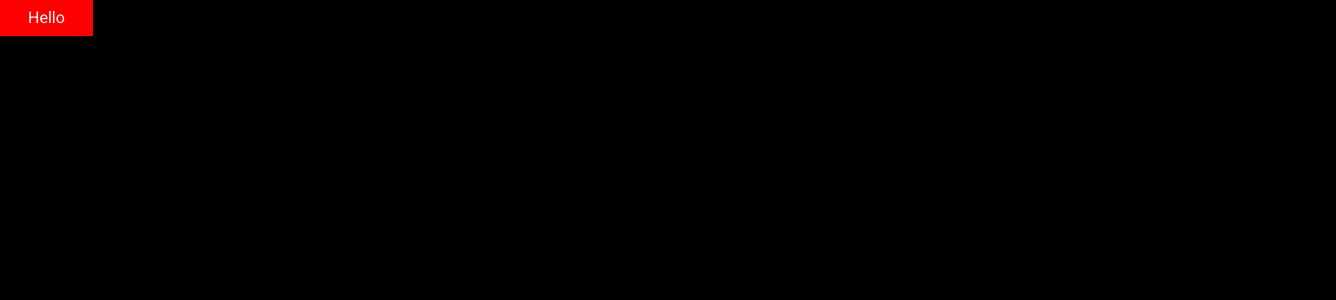
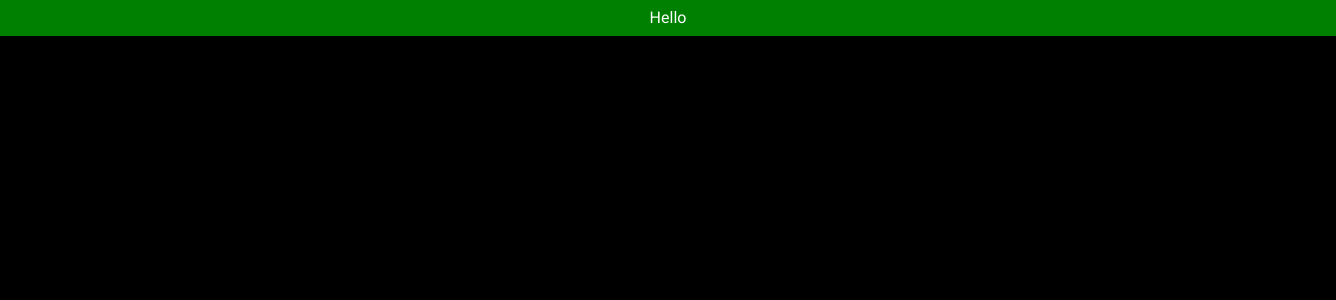
Before and after one commit to Alex666000/flashcards, a React (Vite) app: page / in a window 1280 px wide. Shown: the top 300 px of the page, 1336 px wide, since content can reach past the window. Built offline with nearby package versions, Linux system fonts and the light colour scheme.

Commit message:
add clsx

```diff
--- a/src/app/App.tsx
+++ b/src/app/App.tsx
@@ -1,13 +1,13 @@
-import { Button } from '@/shared/ui/button'
+import Button from '../shared/ui/button/button';
 
 export function App() {
-  return (
-    <div>
-      <Button as={'button'} variant={'primary'}>
-        Hello
-      </Button>
-    </div>
-  )
+    return (
+        <div>
+            <Button as={'button'} fullWidth variant={'secondary'}>
+                Hello
+            </Button>
+        </div>
+    );
 }
 
 /*
--- a/src/shared/ui/button/button.tsx
+++ b/src/shared/ui/button/button.tsx
@@ -1,4 +1,6 @@
-import { ComponentPropsWithoutRef, ElementType } from 'react';
+import { ComponentPropsWithoutRef, ElementType, ForwardedRef, forwardRef } from 'react';
+
+import { clsx } from 'clsx';
 
 import s from './button.module.scss';
 
@@ -11,25 +13,31 @@ export type ButtonProps<T extends ElementType = 'button'> = {
     variant?: (typeof ButtonVariant)[number];
 } & ComponentPropsWithoutRef<T>;
 
-export const Button = <T extends ElementType = 'button'>(
+const Button = <T extends ElementType = 'button'>(
     props: ButtonProps<T> & Omit<ComponentPropsWithoutRef<T>, keyof ButtonProps<T>>,
+    ref: ForwardedRef<any>,
 ) => {
     const { as: Component = 'button', className, fullWidth, variant = 'primary', ...rest } = props;
 
-    // return <Component className={classNames} {...rest} />
-    return (
-        <Component
-            className={`${s.button} ${s[variant]} ${fullWidth ? s.fullWidth : ''} ${className}`}
-            {...rest}
-        />
-    );
+    const ButtonClassName = clsx(clsx(s.button, s[variant], fullWidth && s.fullWidth, className));
+
+    return <Component className={ButtonClassName} ref={ref} {...rest} />;
 };
+
+export default forwardRef(Button);
 
 /*
 - as const применяется к массиву строк ['primary', 'secondary', 'tertiary', 'link'] и означает,
 что каждый элемент этого массива будет иметь конкретный строковый литеральный тип, а не обобщенный тип строки.
 - classNames: для склеивания классов: s - объект, к нему по ключу можем получить доступ: s[variant], вместо вариант какой класс будет, к примеру
 s.primary, если нет класса то пустая строка,
+
+const ButtonClassName = clsx(clsx(s.button, s[variant], fullWidth && s.fullWidth, className)): обязательный главный класс,
+или так: clsx(s.button, className, {
+        [s.fullWidth]: fullWidth,
+        [s[variant]]: true,
+      })
+
 1 вариант: импортируем библу - вызываем функцию: const classNames = clsx(s.variant, className, fullWidth && s.fullWidth)
 2 вариант: const classNames = clsx(s.variant, className, { [s.fullWidth]: fullWidth}) -- если значение будет true то класс применится
  */
```
Also changed, not shown: src/main.tsx (+10 -10 lines), .prettierrc.cjs.
